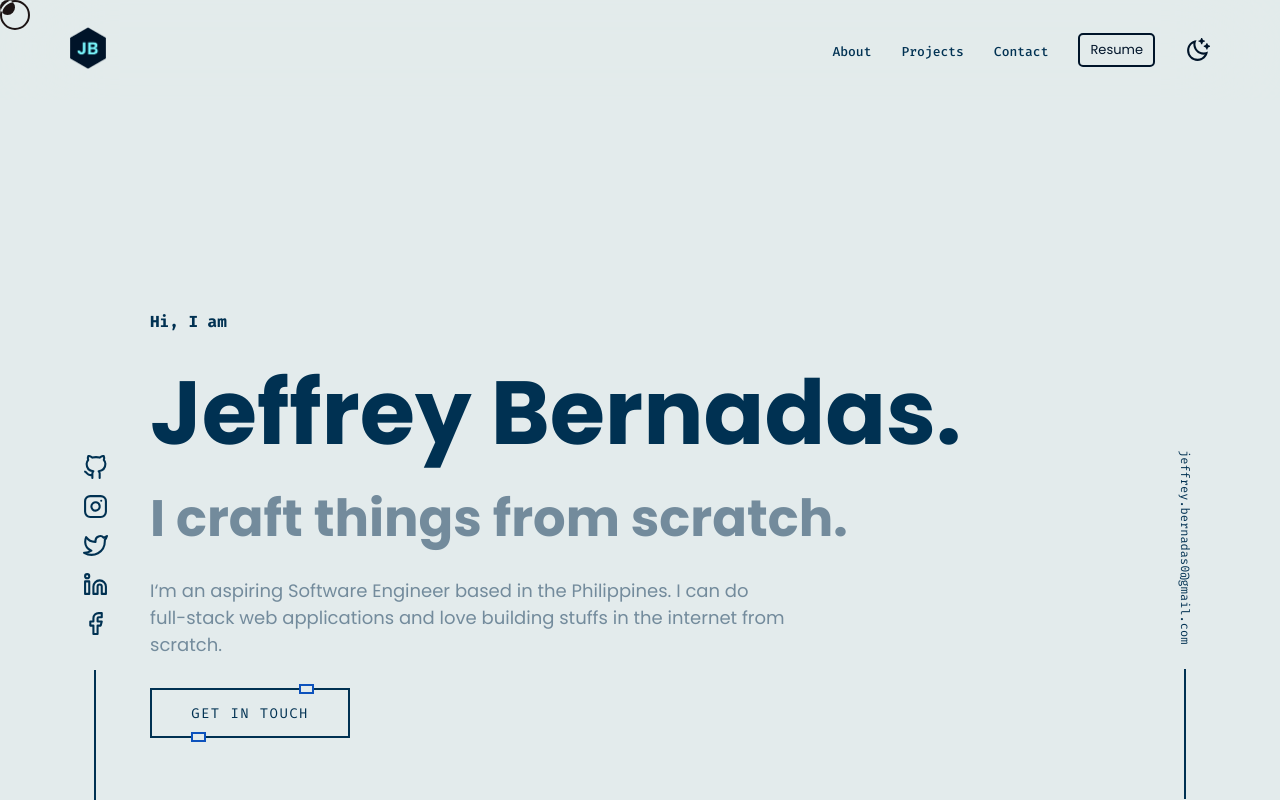
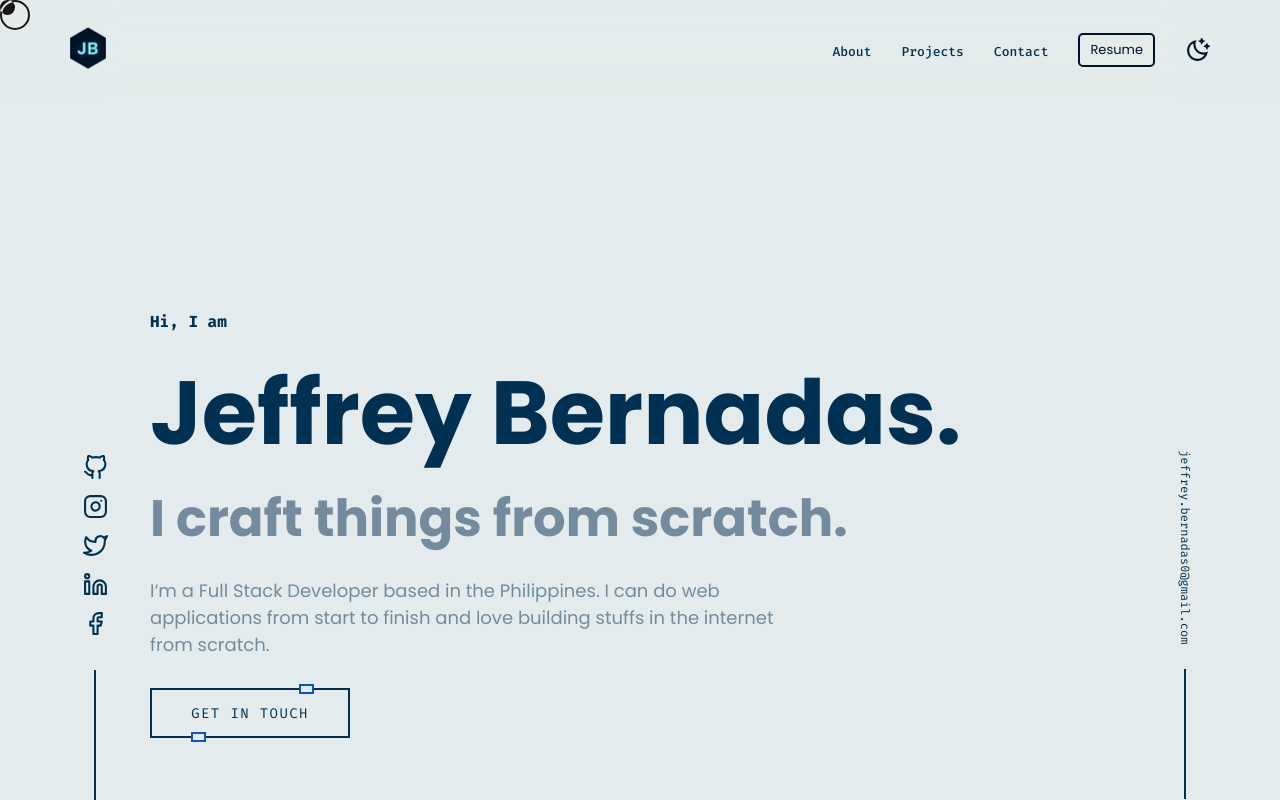
Before and after one commit to Bernz322/my-portfolio, a React (Create React App) app: page / in a window 1280 px wide. Shown: the top 800 px of the page. Built offline with nearby package versions, Linux system fonts and the light colour scheme; no server answers.

Commit message:
update hero section

```diff
--- a/src/components/sections/Hero.tsx
+++ b/src/components/sections/Hero.tsx
@@ -14,9 +14,9 @@ function Hero() {
     id: 3,
     data: (
       <p>
-        I‘m an aspiring Software Engineer based in the Philippines. I can do
-        full-stack web applications and love building stuffs in the internet
-        from scratch.
+        I‘m a Full Stack Developer based in the Philippines. I can do web
+        applications from start to finish and love building stuffs in the
+        internet from scratch.
       </p>
     ),
   };
```
